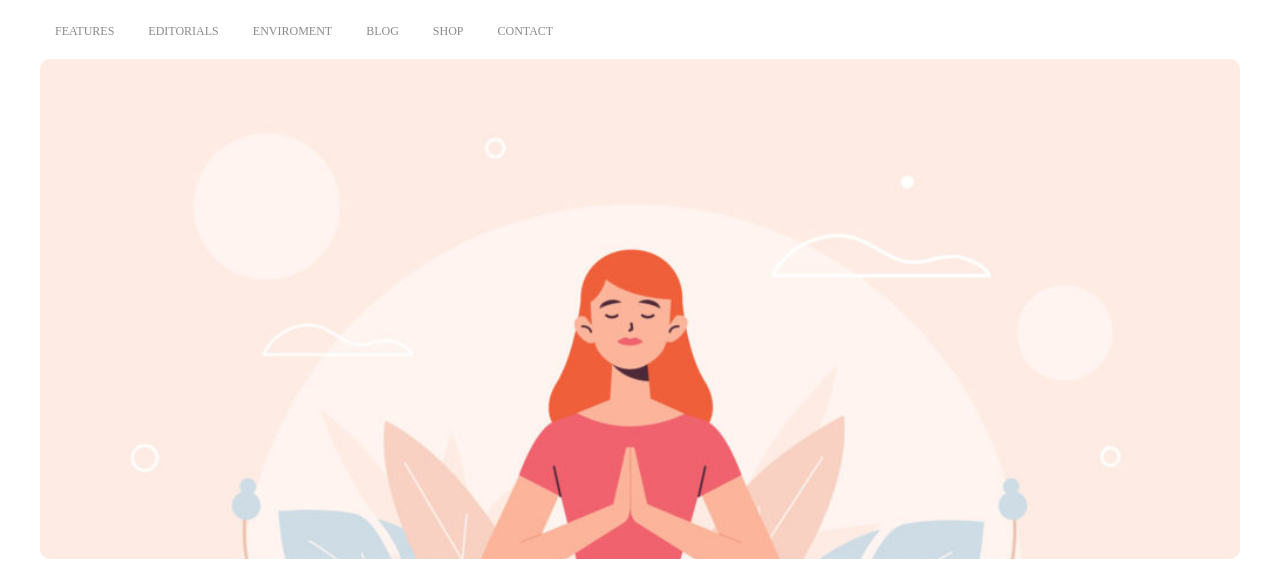
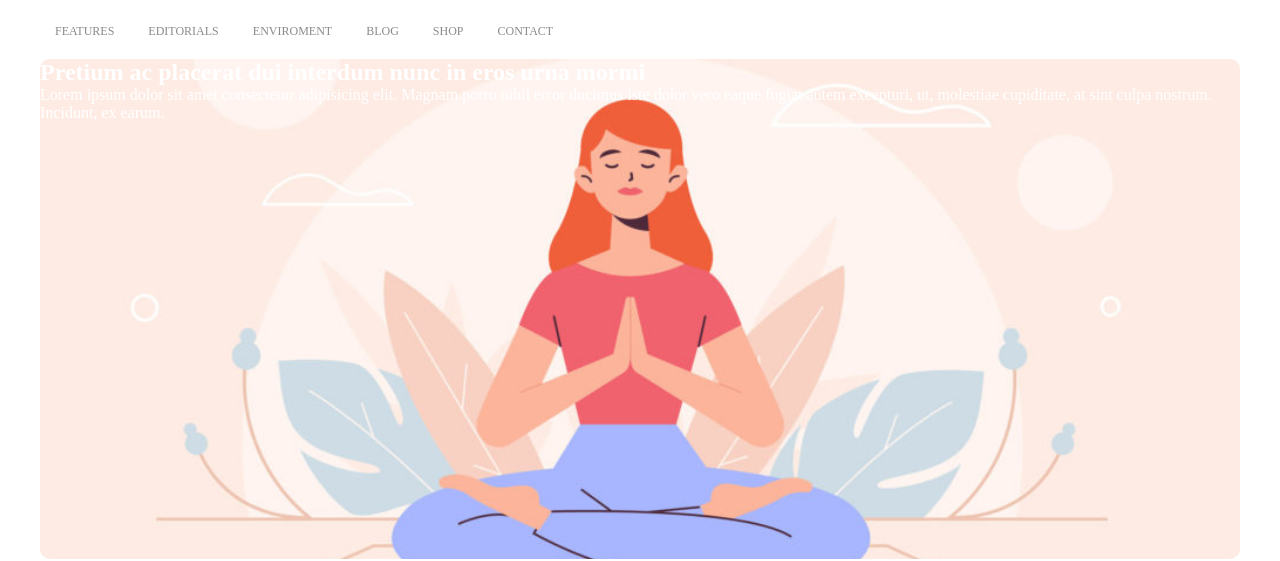
Before and after one commit to niculas1989/htmlcss-wp, a plain HTML site: page index.html in a window 1280 px wide. Shown: the part 53-614 px from the top of the page. Drawn offline with Linux system fonts and the light colour scheme.

Commit message:
add style for container-title

```diff
--- a/css/style.css
+++ b/css/style.css
@@ -46,15 +46,16 @@ ul, li {
     border-radius: 10px;
     height: 500px;
     width: 100%;
-
-    /* TODO= REMOVE */
-    /* background-color:#E0D77A; */
 }
 
 .image-jumbo {
     background-image: url(../img/banner.jpg);
     background-size: cover;
-    text-align: center;
+    background-position: center;
+}
+
+.container-title {
+    color: white;
 }
 
 /* MAIN */
--- a/index.html
+++ b/index.html
@@ -39,7 +39,10 @@
 
         <!-- JUMBOTRONE: notizia in evidenza -->
         <div class="jumbotrone image-jumbo">
-
+            <div class="container-title">
+                <h2>Pretium ac placerat dui interdum nunc in eros urna mormi</h2>
+                <p>Lorem ipsum dolor sit amet consectetur adipisicing elit. Magnam porro nihil error ducimus iste dolor vero eaque fugiat autem excepturi, ut, molestiae cupiditate, at sint culpa nostrum. Incidunt, ex earum.</p>
+            </div>
 
         </div>
 
```
